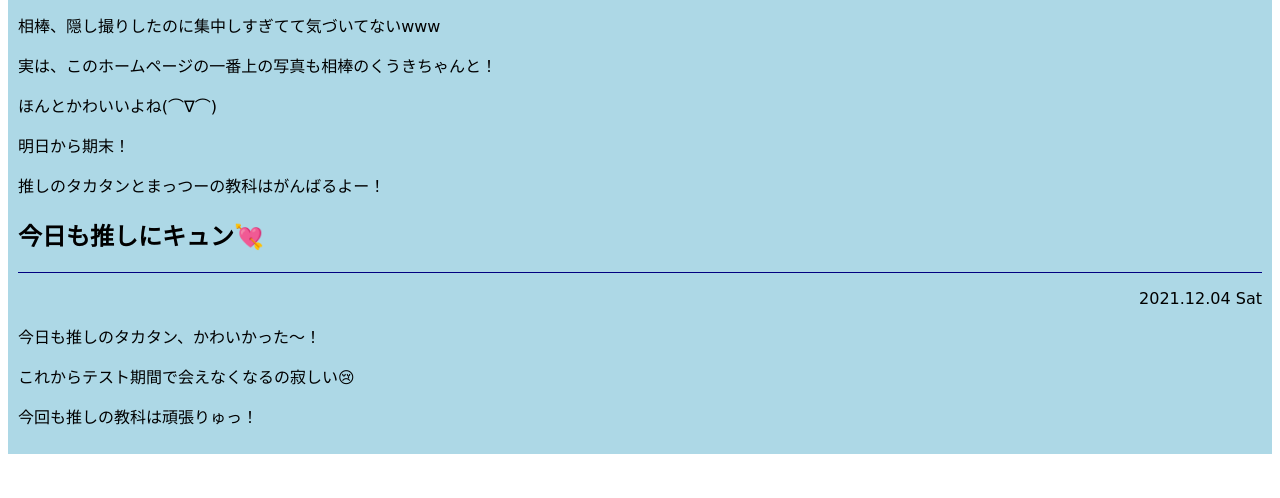
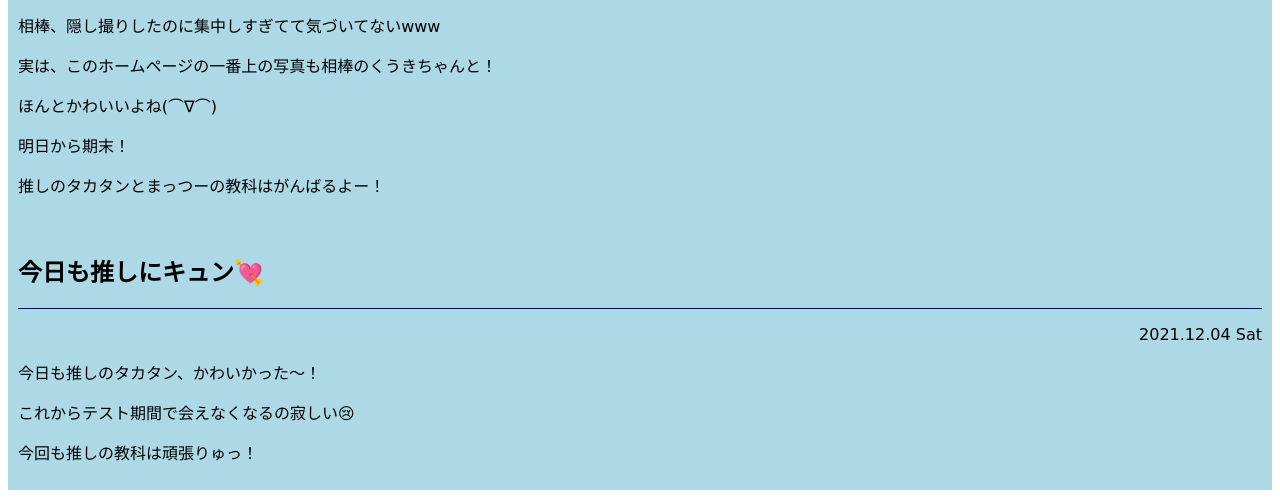
Before and after one commit to CurryDelicious/YashiroBlog, a plain HTML site: page index.html in a window 1280 px wide. Shown: the part 1311-1809 px from the top of the page. Before the commit the page ends 1773 px from the top, so only its background shows below. Drawn offline with Linux system fonts and the light colour scheme.

Commit message:
Add files via upload

```diff
--- a/index.html
+++ b/index.html
@@ -22,6 +22,7 @@
             <p>プライベートのことをつぶやいているよ～</p>
         </div>
 
+        <div class="postspace">
             <div class="post">
                 <div class="title">
                     <h2>今日は相棒と勉強( ..)φ</h2> <!-- タイトル -->
@@ -37,7 +38,9 @@
                 <p>ほんとかわいいよね(⌒∇⌒)</p>
                 <p>明日から期末！</p>
                 <p>推しのタカタンとまっつーの教科はがんばるよー！</p>
+            </div>
 
+            <div class="post">
                 <div class="title">
                     <h2>今日も推しにキュン💘</h2>
                 </div>
@@ -47,6 +50,7 @@
                 <p>今日も推しのタカタン、かわいかった～！</p>
                 <p>これからテスト期間で会えなくなるの寂しい😢</p>
                 <p>今回も推しの教科は頑張りゅっ！</p>
+            </div>
 
         </div>
 
```
Lines whose indentation alone changed are shown as unchanged.
